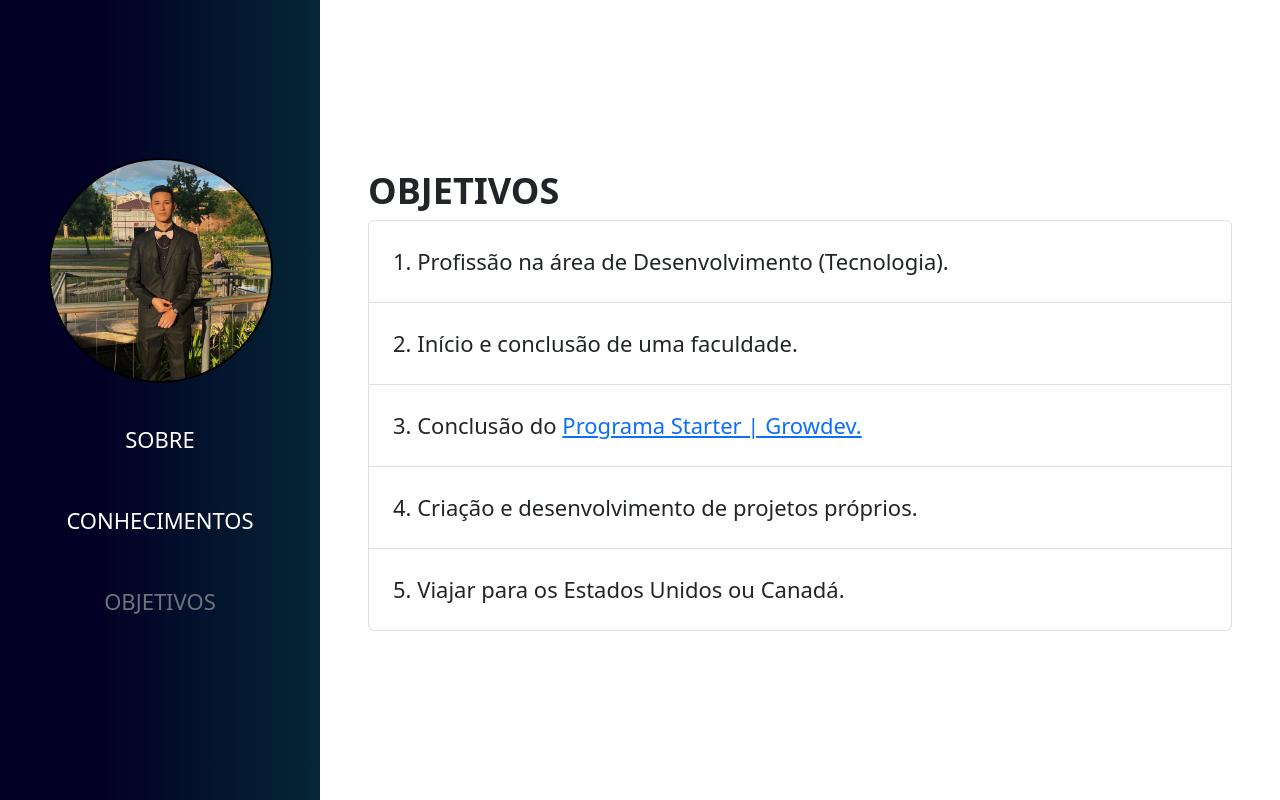
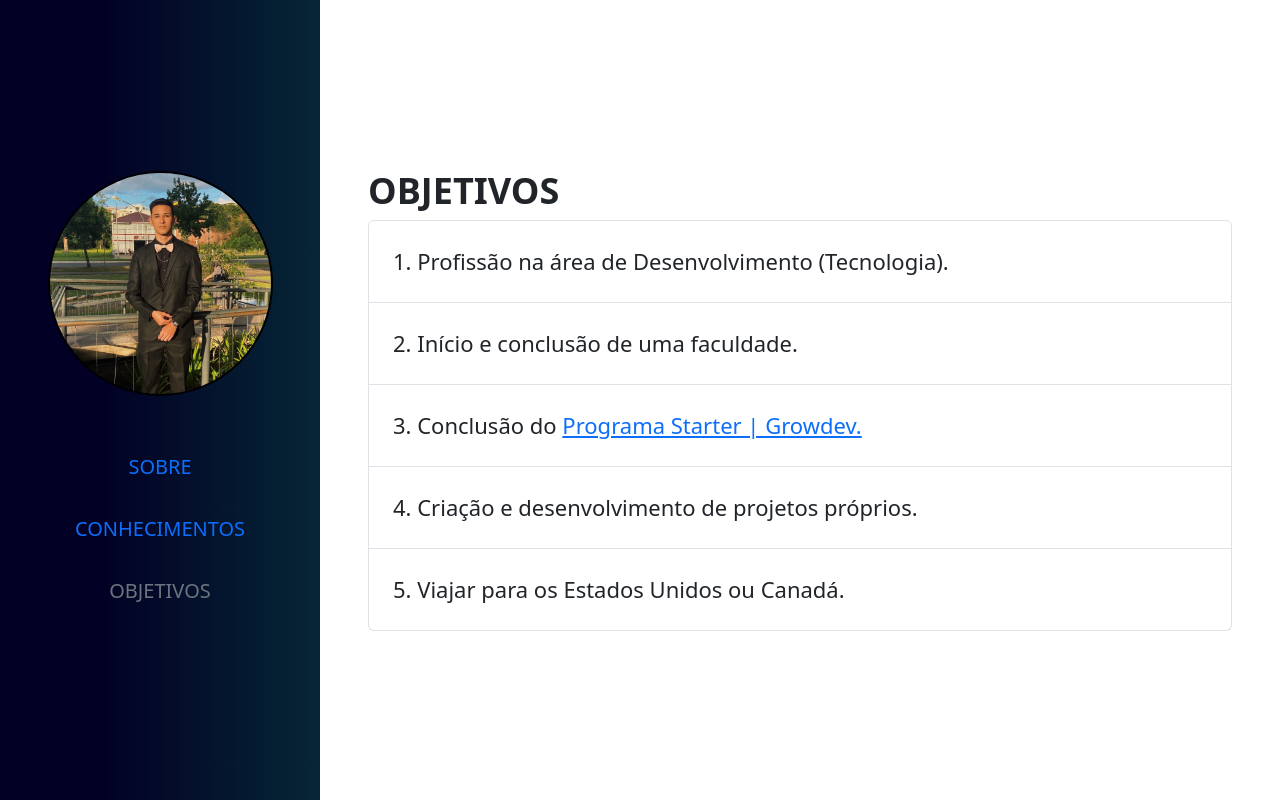
Before and after one commit to riquelmemr/portfolio, a plain HTML site: page objetivos.html in a window 1280 px wide. Drawn offline with nearby package versions, Linux system fonts and the light colour scheme.

Commit message:
removed uselles styles and added bootstrap

```diff
--- a/assets/css/styles.css
+++ b/assets/css/styles.css
@@ -20,11 +20,6 @@ body {
     Oxygen, Ubuntu, Cantarell, "Open Sans", "Helvetica Neue", sans-serif;
 }
 
-.main {
-  min-height: 100vh;
-  width: 100vw;
-}
-
 .bg-default {
   background: linear-gradient(var(--primary-color));
 }
@@ -43,22 +38,6 @@ body {
   left: calc(50% - 110px);
 }
 
-.nav-list {
-  text-align: center;
-  list-style: none;
-}
-
-.nav-item {
-  font-size: 22px;
-  margin: 16px;
-}
-
-.nav-item a {
-  text-decoration: none;
-  color: var(--white);
-  font-weight: 500;
-}
-
 .nav-item a:hover {
   color: var(--gray);
   transition: 0.3s;
@@ -75,10 +54,6 @@ body {
   font-weight: 500;
   color: var(--primary-color-default);
   margin: 0 0 55px 0;
-}
-
-.data-on {
-  font-size: 20px;
 }
 
 .links {
--- a/objetivos.html
+++ b/objetivos.html
@@ -28,15 +28,15 @@
             alt="Riquelme Maia Rodrigues"
             class="my-image"
           />
-          <ul class="nav flex-column d-flex align-items-center mt-3">
-            <li class="nav-item">
+          <ul class="nav flex-column align-items-center mt-5">
+            <li class="nav-item mb-3 fs-5">
               <a class="nav-link" href="./index.html">SOBRE</a>
             </li>
-            <li class="nav-item">
-              <a class="nav-link " href="./conhecimentos.html">CONHECIMENTOS</a>
+            <li class="nav-item mb-3 fs-5">
+              <a class="nav-link" href="./conhecimentos.html">CONHECIMENTOS</a>
             </li>
-            <li class="nav-item">
-              <a class="nav-link text-secondary">OBJETIVOS</a>
+            <li class="nav-item mb-3 fs-5">
+              <a class="nav-link text-secondary" href="./objetivos.html">OBJETIVOS</a>
             </li>
           </ul>
         </div>
```
Also changed, not shown: conhecimentos.html (+5 -5 lines), index.html (+5 -5 lines).
